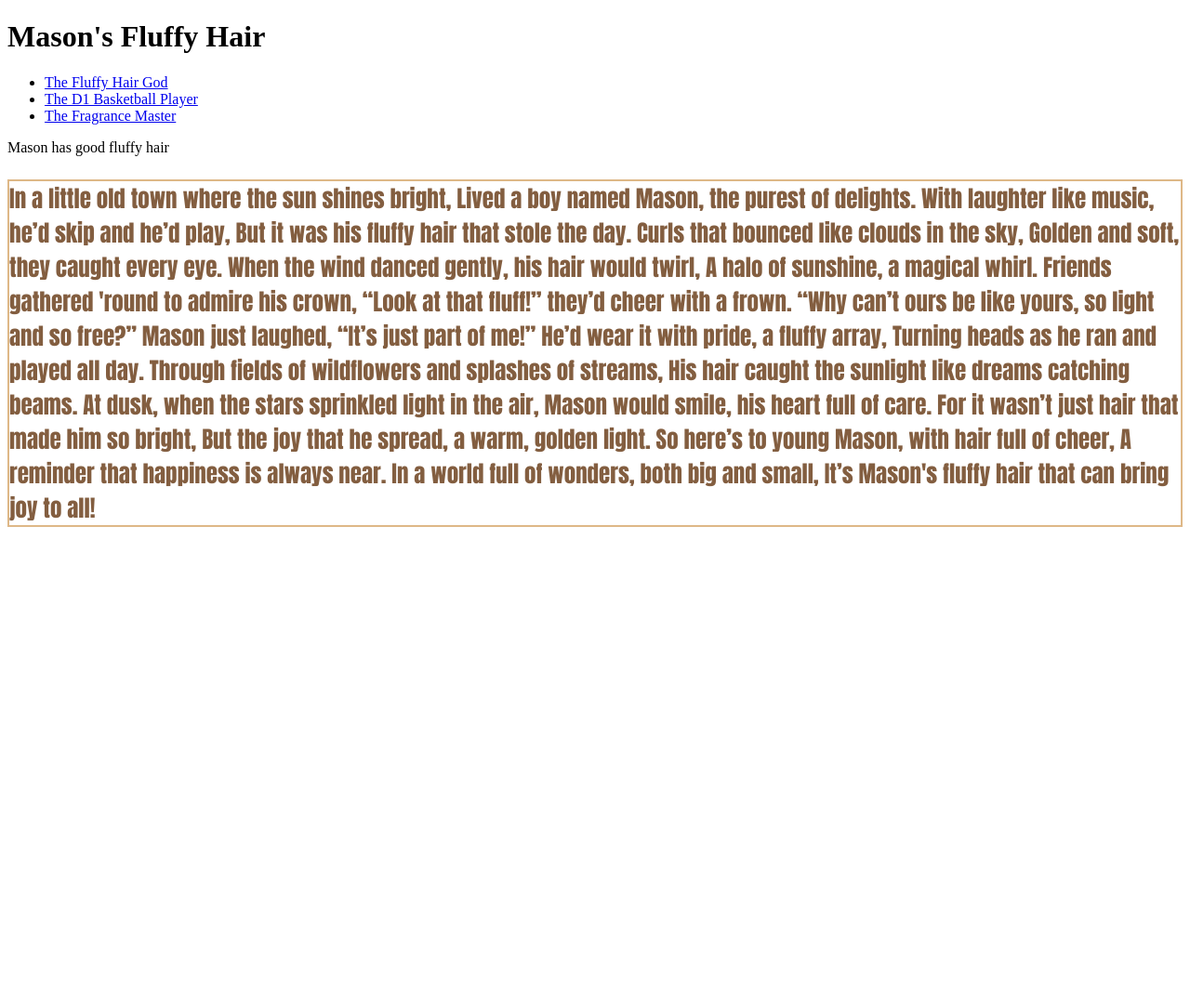
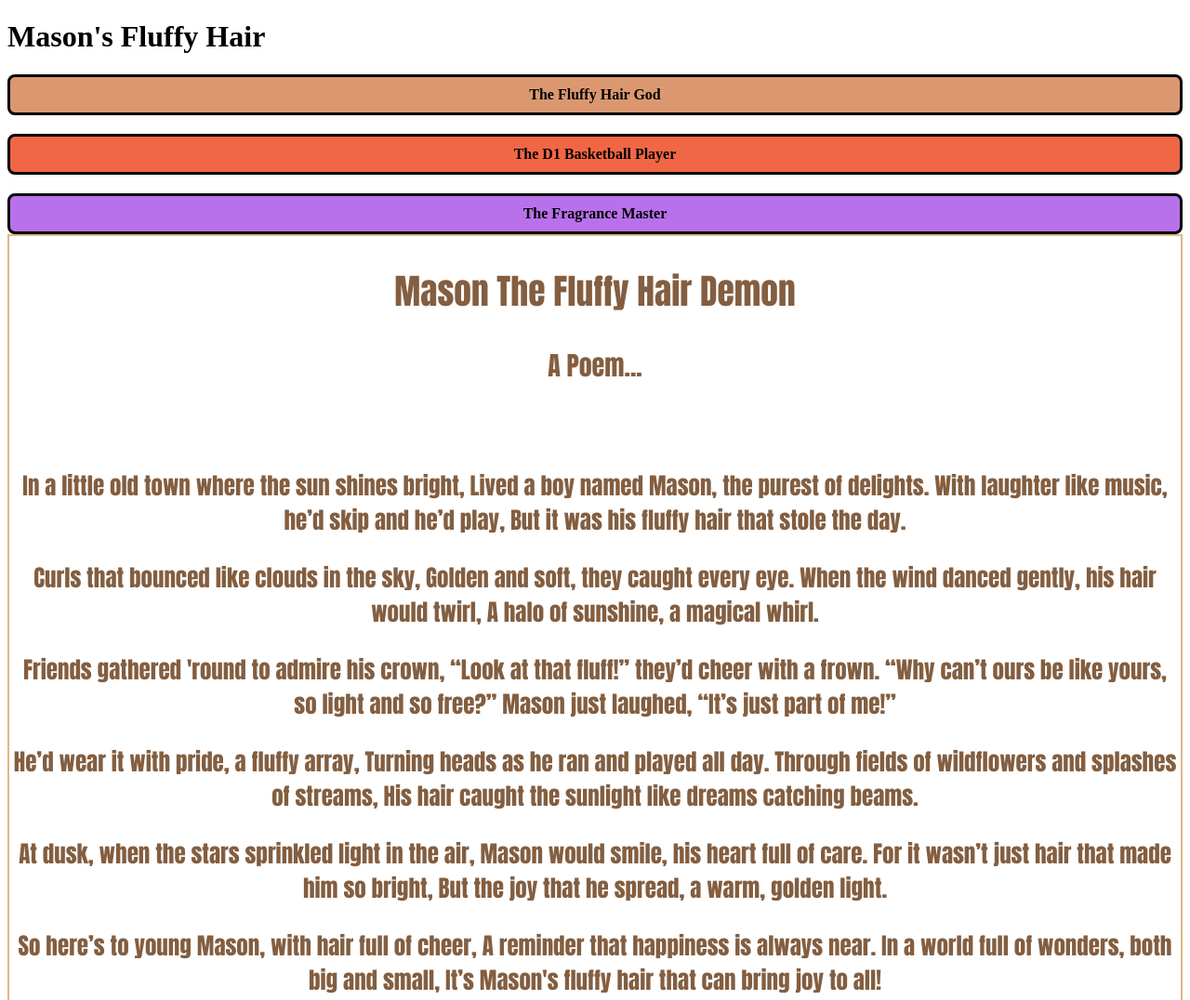
Before and after one commit to josh-123168/masonsfluff, a plain HTML site: page index.html in a window 1280 px wide. Shown: the top 1076 px of the page at 93% size. Before the commit the page ends 800 px from the top, so only its background shows below. Drawn offline with Linux system fonts and the light colour scheme.

Commit message:
update style

```diff
--- a/index.html
+++ b/index.html
@@ -8,41 +8,40 @@
 </head>
 <body>
     <h1>Mason's Fluffy Hair</h1>
-    <ul>
-        <li><a href=fluffyhair.html>The Fluffy Hair God</a></li>
-        <li><a href=d1basketball.html>The D1 Basketball Player</a></li>
-        <li><a href=fragrancemaster.html>The Fragrance Master</a></li>
-    </ul>
-    <p>Mason has good fluffy hair</p>
-    <p class="poem">In a little old town where the sun shines bright,
+
+        <a href=fluffyhair.html id="hair">The Fluffy Hair God</a>
+        <a href=d1basketball.html id="basketball">The D1 Basketball Player</a>
+        <a href=fragrancemaster.html id="fragrance">The Fragrance Master</a>
+
+    <div class="poem">
+        <h2>Mason The Fluffy Hair Demon</h2>
+        <h3>A Poem...</h3>
+        <br>
+
+        <p>In a little old town where the sun shines bright,
         Lived a boy named Mason, the purest of delights.
         With laughter like music, he’d skip and he’d play,
-    But it was his fluffy hair that stole the day.
-
-    Curls that bounced like clouds in the sky,
+        But it was his fluffy hair that stole the day.</p>
+        <p>Curls that bounced like clouds in the sky,
         Golden and soft, they caught every eye.
         When the wind danced gently, his hair would twirl,
-    A halo of sunshine, a magical whirl.
-
-    Friends gathered 'round to admire his crown,
+        A halo of sunshine, a magical whirl.</p>
+        <p>Friends gathered 'round to admire his crown,
         “Look at that fluff!” they’d cheer with a frown.
         “Why can’t ours be like yours, so light and so free?”
-    Mason just laughed, “It’s just part of me!”
-
-    He’d wear it with pride, a fluffy array,
+        Mason just laughed, “It’s just part of me!”</p>
+        <p>He’d wear it with pride, a fluffy array,
         Turning heads as he ran and played all day.
         Through fields of wildflowers and splashes of streams,
-    His hair caught the sunlight like dreams catching beams.
-
-    At dusk, when the stars sprinkled light in the air,
+        His hair caught the sunlight like dreams catching beams.</p>
+        <p>At dusk, when the stars sprinkled light in the air,
         Mason would smile, his heart full of care.
         For it wasn’t just hair that made him so bright,
-    But the joy that he spread, a warm, golden light.
-
-    So here’s to young Mason, with hair full of cheer,
+        But the joy that he spread, a warm, golden light.</p>
+        <p>So here’s to young Mason, with hair full of cheer,
         A reminder that happiness is always near.
         In a world full of wonders, both big and small,
-    It’s Mason's fluffy hair that can bring joy to all!
-    </p>
+        It’s Mason's fluffy hair that can bring joy to all!</p>
+    </div>
 </body>
 </html>
--- a/style.css
+++ b/style.css
@@ -1,11 +1,39 @@
-.ethan {
-    font-size: 100px;
-}
 .poem{
     font-family: Impact, Haettenschweiler, 'Arial Narrow Bold', sans-serif;
     font-size: 25px;
     font-weight: bold;
     color: rgb(131, 94, 64);
     border: 2px, solid, burlywood,;
+    text-align: center;
+}
 
+.poem h3 {
+    font-size: 28px
 }
+
+a {
+    text-decoration: none;
+    font-weight: bold;
+    display: flex;
+    color: black;
+    justify-content: center;
+    border-style: solid;
+    border-width: 3px;
+    border-radius: 8px;
+    margin-top: 20px;
+    padding: 10px;
+}
+
+#hair {
+    background-color: rgba(205, 110, 54, 0.71);
+}
+
+#basketball {
+    background-color:rgba(239, 74, 33, 0.834);
+}
+
+#fragrance {
+    background-color:rgba(172, 85, 231, 0.834);
+}
+
+#
```
Lines whose indentation alone changed are shown as unchanged.
